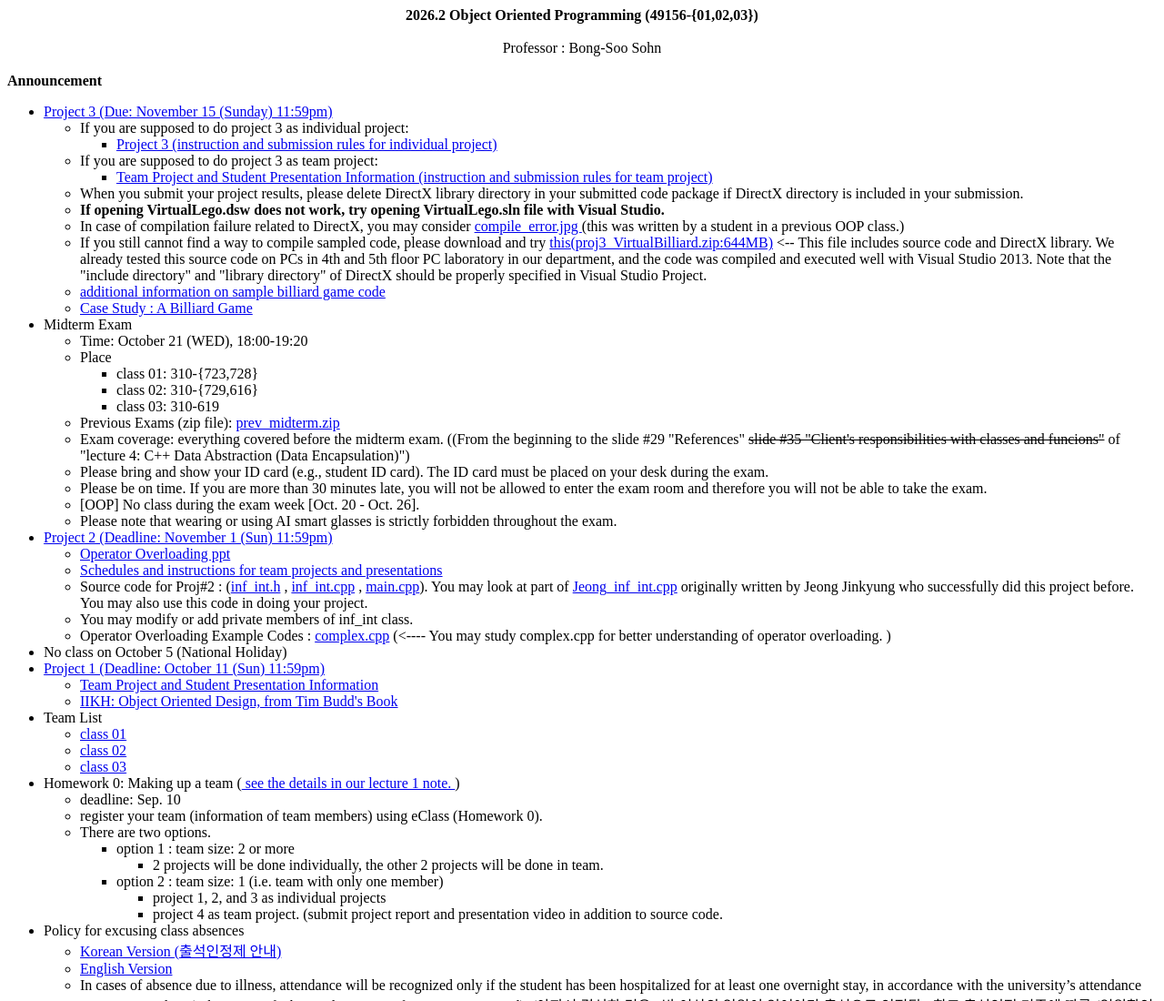
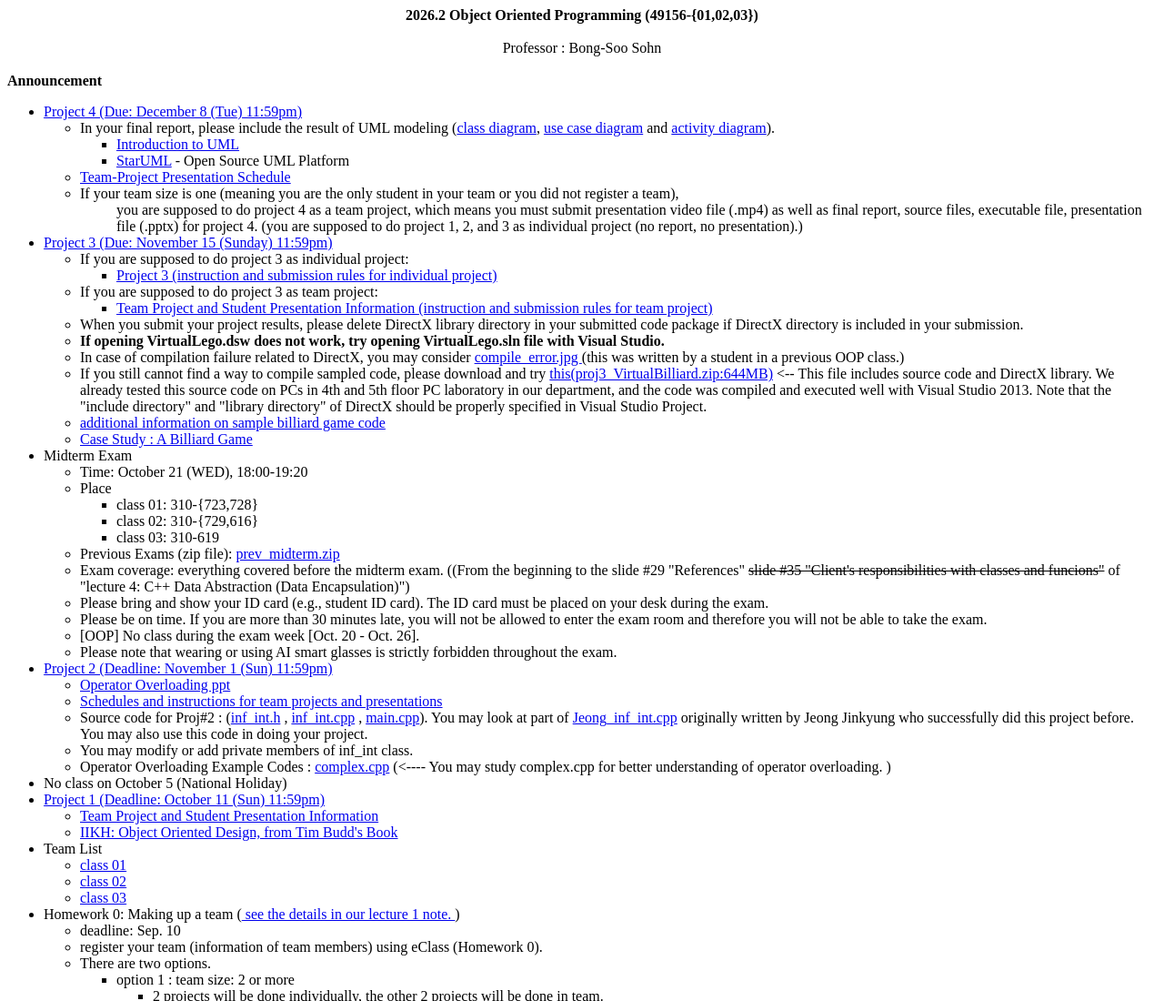
Before and after one commit to sohnbong/oop26, a plain HTML site: page index.html in a window 1280 px wide. Shown: the top 1100 px of the page at 91% size. Drawn offline with Linux system fonts and the light colour scheme.

Commit message:
Update index.html

```diff
--- a/index.html
+++ b/index.html
@@ -5,6 +5,20 @@
 <br>
 <b> Announcement </b>
 <ul>
+	<li> <a href="./oop26_proj4.pdf">Project 4 (Due: December 8 (Tue) 11:59pm)</a>
+	<ul>
+	<li> In your final report, please include the result of UML modeling (<a href="https://www.visual-paradigm.com/VPGallery/diagrams/Class.html">class diagram</a>, <a href="https://www.visual-paradigm.com/VPGallery/diagrams/UseCase.html">use case diagram</a> and <a href="https://www.visual-paradigm.com/VPGallery/diagrams/Activity.html">activity diagram</a>).
+	<ul>
+		<li> <a href="http://www.visual-paradigm.com/VPGallery/diagrams/index.html">Introduction to UML</a>
+		<li> <a href="https://staruml.io/">StarUML</a> - Open Source UML Platform
+	</ul>
+	<li> <a href="./project4.htm">Team-Project Presentation Schedule</a>
+	<li> If your team size is one (meaning you are the only student in your team or you did not register a team),
+		<ul>
+			you are supposed to do project 4 as a team project, which means you must submit presentation video file (.mp4) as well as final report, source files, executable file, presentation file (.pptx) for project 4. (you are supposed to do project 1, 2, and 3 as individual project (no report, no presentation).)
+		</ul>
+	</ul>
+
 	<li> <a href="./oop_proj3.htm">Project 3 (Due: November 15 (Sunday) 11:59pm)</a>
 	<ul>
 		<li> If you are supposed to do project 3 as individual project:
```
